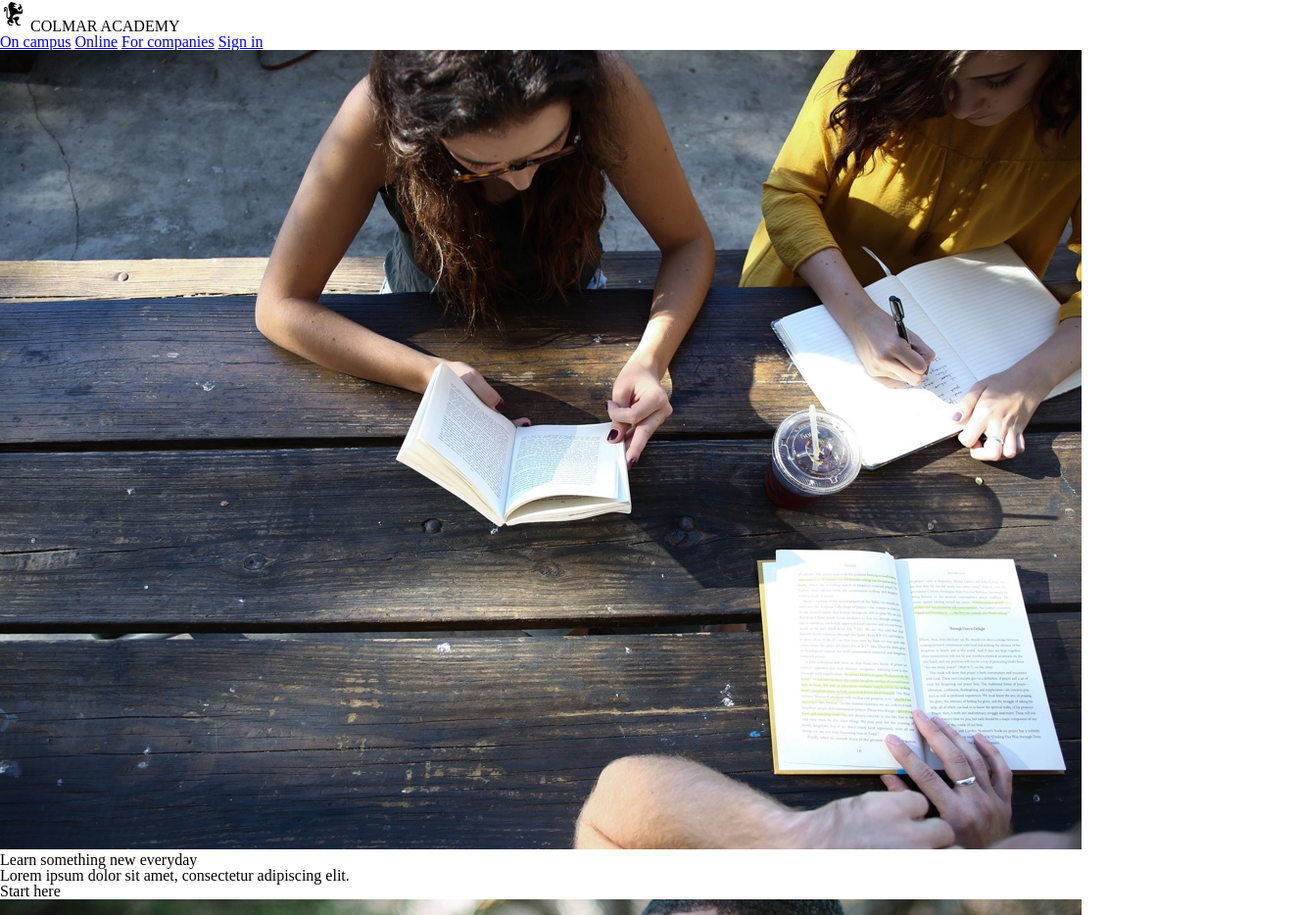
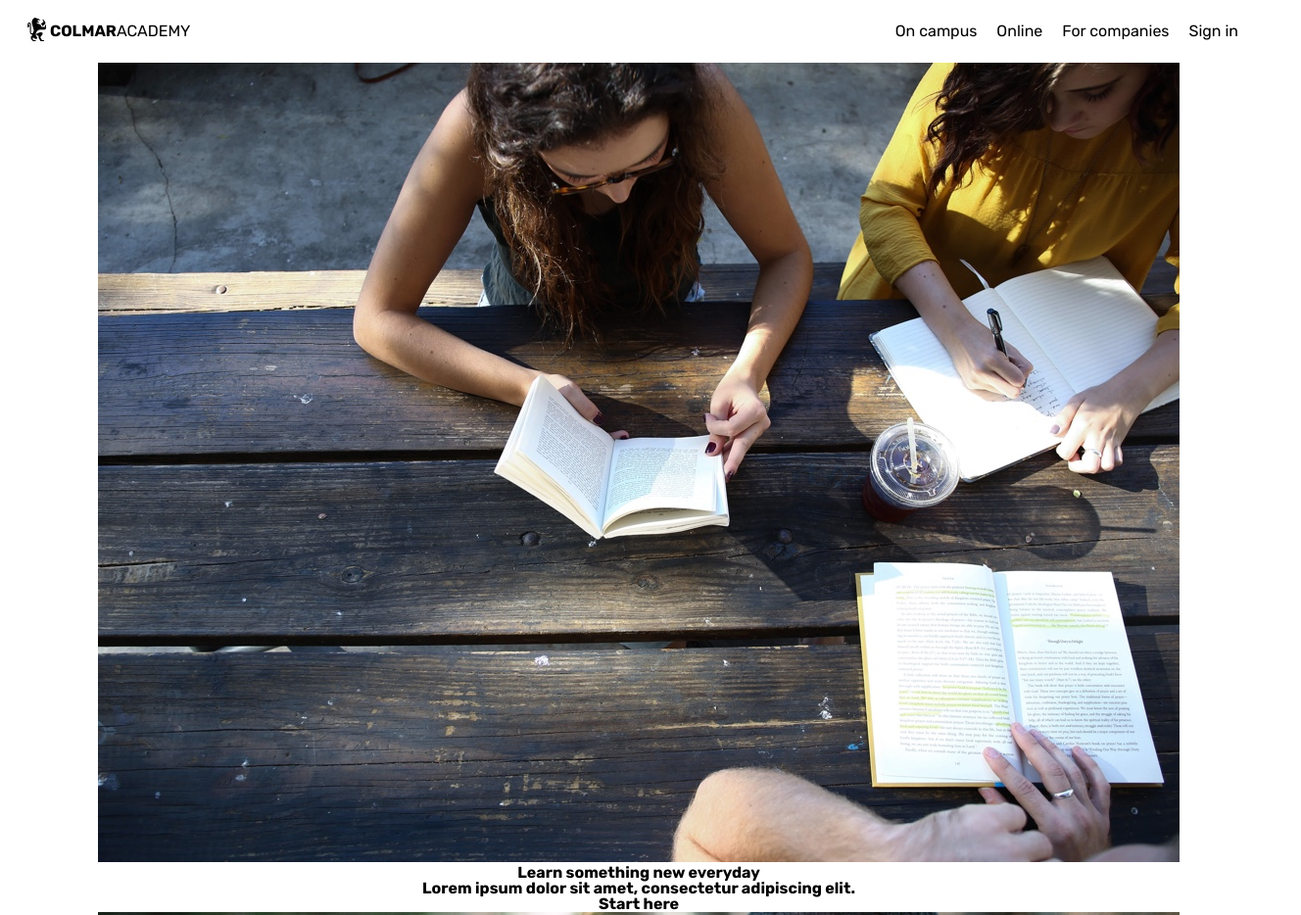
Before and after one commit to access4967/capstone, a plain HTML site: page ColmarAcademyCapstone/index.html in a window 1280 px wide. Shown: the top 934 px of the page at 98% size, 1328 px wide, since content can reach past the window. Drawn offline with Linux system fonts and the light colour scheme; files that its build step writes are made by us from their sources; files whose address does not match are found by name.

Commit message:
sytle header

```diff
--- a/ColmarAcademyCapstone/index.html
+++ b/ColmarAcademyCapstone/index.html
@@ -3,8 +3,9 @@
   <head>
 
     <title>Colmar Academy</title>
-      <link rel="stylesheet" type="text/css" href="reset.css">
-      <link rel="stylesheet" type="text/css" href="style.css">
+      <link rel="stylesheet" type="text/css" href=".\resources\css\reset.css">
+      <link rel="stylesheet" type="text/css" href=".\resources\css\style.css">
+      <link href="https://fonts.googleapis.com/css?family=Rubik:400,400i,700" rel="stylesheet">
   </head>
   <body>
   <!--* HEADER*-->
@@ -29,11 +30,15 @@
           <img src=".\resources\images\banner.jpg">
         </div>
         <div class="text">
-          <h1>Learn something new everyday</h1>
-          <h3>Lorem ipsum dolor sit amet, consectetur adipiscing elit.</h3>
-        </div>
-        <div class="button">
+          <div class="head1">
+             <h1>Learn something new everyday</h1>
+          </div>
+          <div class="head3">
+            <h3>Lorem ipsum dolor sit amet, consectetur adipiscing elit.</h3>
+          </div>
+          <div class="button">
             <h3>Start here</h3>
+          </div>
         </div>
       </div>
 
--- a/ColmarAcademyCapstone/resources/css/style.css
+++ b/ColmarAcademyCapstone/resources/css/style.css
@@ -1,4 +1,54 @@
 html {
   font-size: 16px;
+}
+body {
+  font-family: "Rubik", "Arial", sans-serif;
+  text-align: center;
+  margin: 0 auto;
+  width: 100%;
+}
+
+h1, h3 {
+  font-weight: 700;
+}
+
+a {
+  text-decoration: none;
+  color: inherit;
+}
+/*****header*****/
+header {
+  height: 64px;
+  width: 100%;
+  display: flex;
+  justify-content: space-between;
+  align-items: center;
+  padding-left: 24px;
+  padding-right: 24px;
+}
+.logo {
+  display: flex;
+  align-items: center;
+}
+.logoimg {
+  height: 2rem;
+}
+.colmar {
+  font-weight:700;
+}
+nav {
+  padding-right: 24px;
+  }
+nav span {
+  padding-right: 16px;
+}
+
+/*****main*****/
+.main {
+  padding-left: 24px;
 
 }
+
+.learn .text {
+  display: block;
+}
```
